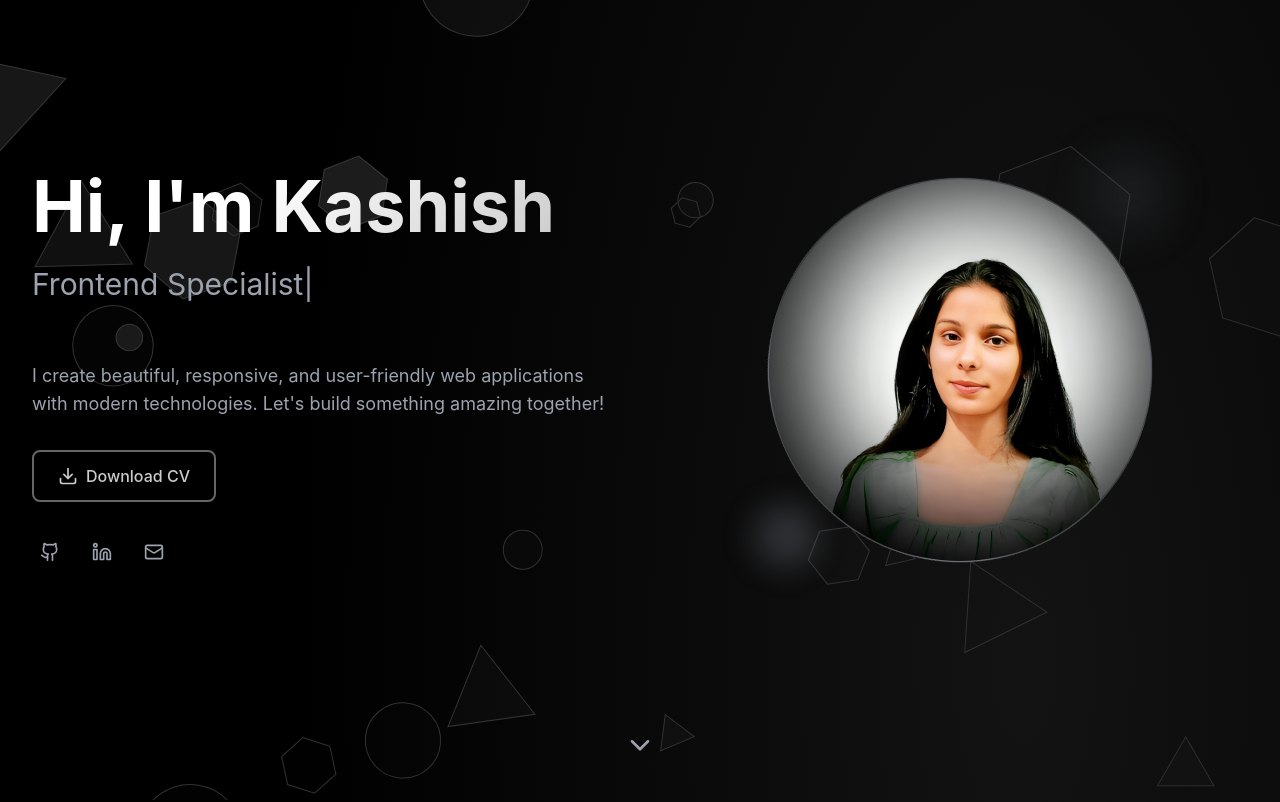
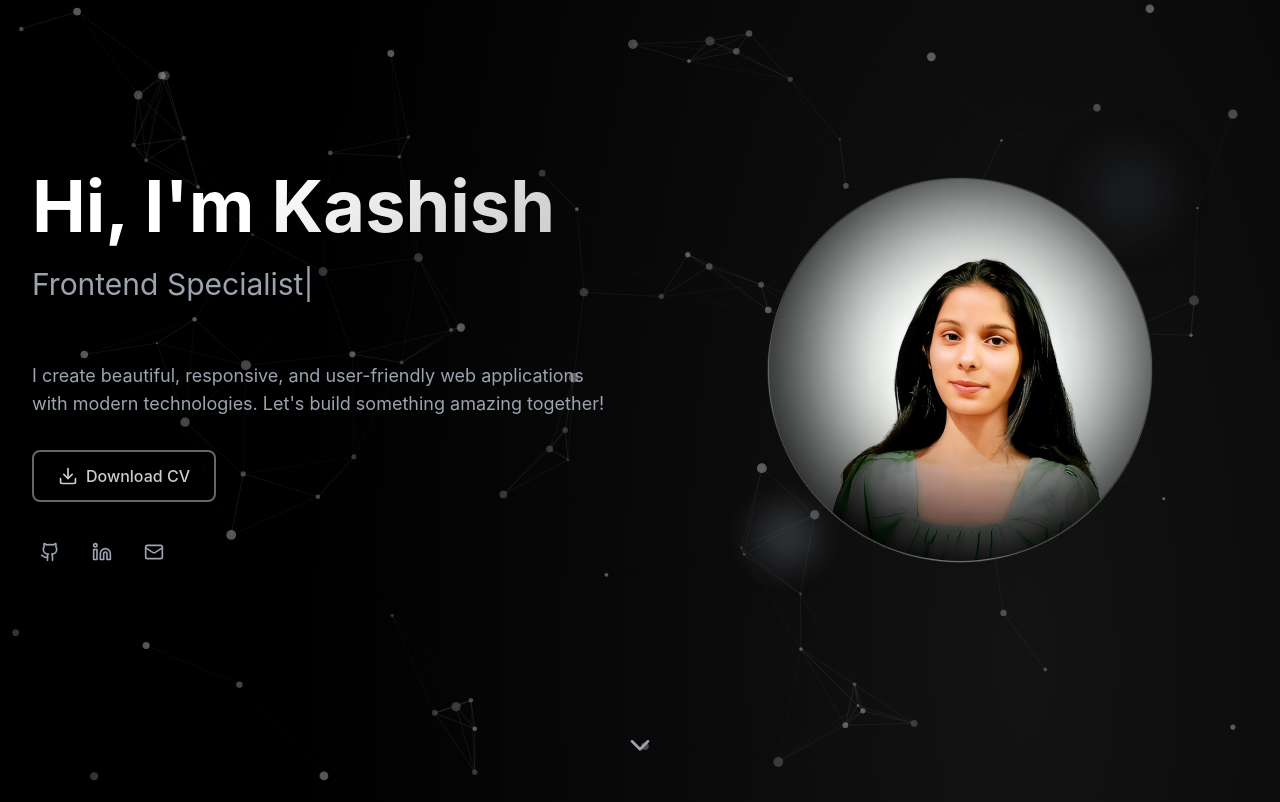
Before and after one commit to Vermakashish001/My_portfolio, a Next.js app: page / in a window 1280 px wide. Shown: the top 802 px of the page. Built offline with nearby package versions, Linux system fonts and the light colour scheme.

Commit message:
feat: Simplify ParticleBackground configuration for improved performance and maintainability

```diff
--- a/components/ParticleBackground.tsx
+++ b/components/ParticleBackground.tsx
@@ -10,18 +10,6 @@ const ParticleBackground = () => {
     await loadSlim(engine)
   }, [])
 
-  // Conditional FPS based on screen size
-  const getFPSLimit = () => {
-    if (typeof window !== 'undefined') {
-      const width = window.innerWidth
-      if (width < 768) return 30        // Mobile: 30 FPS
-      if (width < 1024) return 45       // Tablet: 45 FPS
-      if (width < 1440) return 60       // Desktop: 60 FPS
-      return 120                        // Large Desktop: 120 FPS
-    }
-    return 60 // Default fallback
-  }
-
   return (
     <Particles
       id="tsparticles"
@@ -32,99 +20,65 @@ const ParticleBackground = () => {
             value: 'transparent',
           },
         },
-        fpsLimit: getFPSLimit(),
+        fpsLimit: 120,
         interactivity: {
           events: {
             onClick: {
               enable: true,
-              mode: 'bubble',
+              mode: 'push',
             },
             onHover: {
               enable: true,
-              mode: 'slow',
+              mode: 'repulse',
             },
             resize: true,
           },
           modes: {
-            bubble: {
+            push: {
+              quantity: 4,
+            },
+            repulse: {
               distance: 200,
-              size: 60,
-              duration: 2,
-              opacity: 0.4,
-            },
-            slow: {
-              factor: 3,
-              radius: 200,
+              duration: 0.4,
             },
           },
         },
         particles: {
           color: {
-            value: ['#1a1a1a', '#2a2a2a', '#3a3a3a', '#4a4a4a'],
+            value: ['#666666', '#888888', '#aaaaaa'],
           },
           links: {
-            enable: false,
+            color: '#555555',
+            distance: 150,
+            enable: true,
+            opacity: 0.2,
+            width: 1,
           },
           move: {
-            direction: 'top',
+            direction: 'none',
             enable: true,
             outModes: {
-              default: 'out',
+              default: 'bounce',
             },
-            random: true,
+            random: false,
             speed: 1,
             straight: false,
           },
           number: {
             density: {
               enable: true,
-              area: 1500,
+              area: 800,
             },
-            value: 40,
+            value: 80,
           },
           opacity: {
-            value: {
-              min: 0.1,
-              max: 0.4,
-            },
-            animation: {
-              enable: true,
-              speed: 2,
-              minimumValue: 0.05,
-            },
+            value: 0.5,
           },
           shape: {
-            type: ['polygon', 'circle', 'triangle'],
-            options: {
-              polygon: {
-                sides: 6,
-              },
-            },
+            type: 'circle',
           },
           size: {
-            value: {
-              min: 20,
-              max: 60,
-            },
-            animation: {
-              enable: true,
-              speed: 3,
-              minimumValue: 10,
-            },
-          },
-          rotate: {
-            value: {
-              min: 0,
-              max: 360,
-            },
-            animation: {
-              enable: true,
-              speed: 2,
-            },
-          },
-          stroke: {
-            width: 1,
-            color: '#333333',
+            value: { min: 1, max: 5 },
           },
         },
         detectRetina: true,
```
